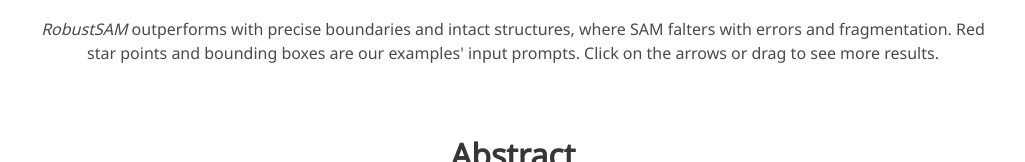
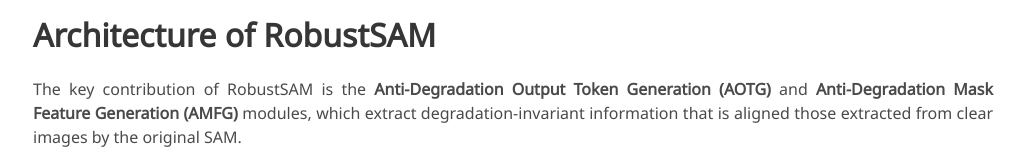
Before and after one commit to DSL-FIQA/DSL-FIQA.github.io, a plain HTML site: page index.html in a window 1280 px wide. Shown: the part 734-896 px from the top of the page, without its empty margins (127-1152 px from the left). Drawn offline with nearby package versions, Linux system fonts and the light colour scheme; some icons are missing; a web font is replaced by a local one.

Commit message:
Update index.html

```diff
--- a/index.html
+++ b/index.html
@@ -237,15 +237,19 @@
 
 <!--       </div> -->
 
-      <div class="columns is-centered has-text-centered">
-        <div class="column is-three-quarters">
-          <p>
-            <i>RobustSAM </i> outperforms with precise boundaries and
-            intact structures, where SAM falters with errors and fragmentation.
-            Red star points and bounding boxes are our examples' input prompts.
-            Click on the arrows or drag to see more results.
-          </p>
-        </div>
+  <div class="container is-max-desktop">
+    <div class="content has-text-justified">
+      <h2 class="title is-3">Architecture of RobustSAM</h2>
+      <p>
+        The key contribution of RobustSAM
+        is the <b>Anti-Degradation Output Token Generation (AOTG)</b> and <b>Anti-Degradation Mask Feature Generation
+        (AMFG)</b> modules, which extract degradation-invariant information that is aligned those extracted from
+        clear images by the original SAM.
+      </p>
+      <div class="has-text-centered">
+<!--         <embed src="./robustsam_file/architecture.pdf" width="800px" height="2100px" /> -->
+        <img style="width: 100%;" src="./file/overview.png"
+             alt="DCE architecture."/>
       </div>
 <!--     </div>
   </div>
```
